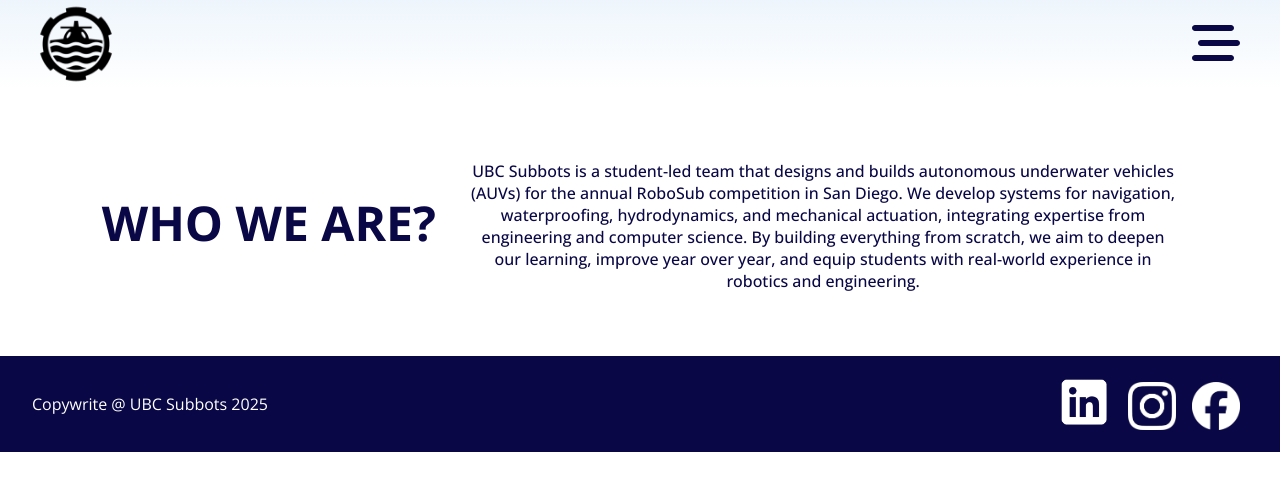
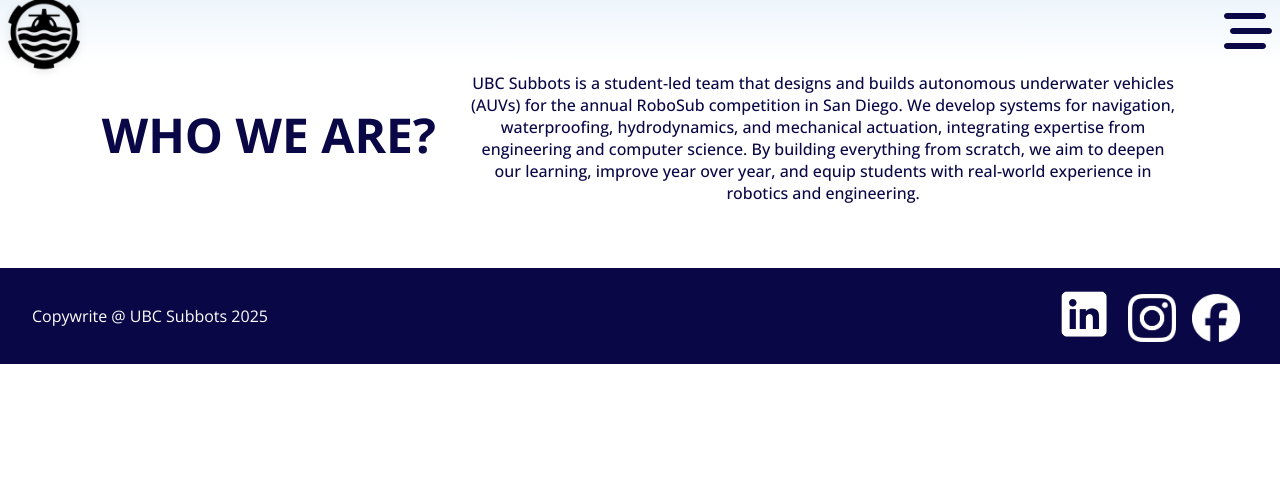
Before and after one commit to ubc-subbots/website, a React (Create React App) app: page /about in a window 1280 px wide. Shown: the top 490 px of the page. Built offline with nearby package versions, Linux system fonts and the light colour scheme; no server answers; a web font is replaced by a local one.

Commit message:
added nice background to top-menu

```diff
--- a/public/index.html
+++ b/public/index.html
@@ -26,6 +26,7 @@
       href="https://fonts.googleapis.com/css2?family=Open+Sans:ital,wght@0,300..800;1,300..800&display=swap"
       rel="stylesheet"
     />
+    <meta name="viewport" content="width=device-width, initial-scale=1.0" />
     <title>UBC Subbots</title>
     <link rel="stylesheet" href="./style.css" />
   </head>
--- a/src/components/Home/home.css
+++ b/src/components/Home/home.css
@@ -1,23 +1,19 @@
-.Main {
+/* .Main {
   display: flex;
   flex-direction: column;
-  justify-content: center;
-  align-items: center;
   width: 100%;
-  top: -5.5rem;
+  min-height: 100vh;
+  position: relative;
 }
+*/
 
 .Container {
-  height: fit-content;
-  z-index: 0;
-  margin: 0;
-  padding: 0;
+  width: 100%;
+  height: 100vh; /*This ensures the home screen looks nice and smooth*/
+
   box-sizing: border-box;
-  width: 100%;
-  min-height: 100vh;
   overflow-x: hidden;
 
-  height: 100vh;
   background:
     radial-gradient(ellipse at 50% -10%, rgba(0, 4, 131, 0.3), transparent 60%),
     radial-gradient(
@@ -43,8 +39,8 @@
   flex-direction: column;
   justify-content: center;
   align-items: center;
-  padding: 2rem 2rem;
   text-align: center;
+  padding-top: 2rem;
 }
 
 .title2 {
@@ -188,8 +184,52 @@ canvas {
   color: rgb(9, 7, 69);
 }
 
-.Main {
-  width: 100%;
-  overflow-x: hidden;
-  position: relative;
+@media (max-width: 768px) {
+  /* MAIN TITLES */
+  .title2 {
+    font-size: 3rem;
+  } /* was 6rem */
+  .title3 {
+    font-size: 1.25rem;
+  } /* was 2rem  */
+  .title {
+    padding: 1.25rem 1rem;
+  }
+
+  /* 3-D CANVAS  */
+  .canvas-wrapper {
+    height: 40vh;
+  } /* was 70vh */
+
+  /* YELLOW BANNER */
+  .home-subtitle {
+    flex-direction: column; /* stack the three words */
+    gap: 0.5rem;
+    height: auto;
+    padding: 1rem 0;
+  }
+  .home-subtitle1 {
+    font-size: 1.5rem;
+  }
+
+  /* PROJECT CARDS – stack instead of side by side */
+  .teams {
+    flex-direction: column;
+    height: auto;
+  }
+  .home-software,
+  .home-electrical,
+  .home-mechanical {
+    width: 100%;
+    height: 28vh;
+    background-size: cover;
+  }
+
+  /* Buttons on the project cards */
+  .home-software-title,
+  .home-electrical-title,
+  .home-mechanical-title {
+    font-size: 0.9rem;
+    padding: 0.75rem 0.75rem;
+  }
 }
--- a/src/components/Home/home.jsx
+++ b/src/components/Home/home.jsx
@@ -15,6 +15,7 @@ export default function Home() {
   const [scrolled, setScrolled] = useState(false);
 
   useEffect(() => {
+    // handles color change when scrolling
     const handleScroll = () => {
       setScrolled(window.scrollY > 100); // adjust threshold as needed
     };
--- a/src/components/Navbar/navbar.css
+++ b/src/components/Navbar/navbar.css
@@ -1,8 +1,10 @@
 .nav-container {
-  padding: 0 2rem;
+  height: 4rem; /* Add explicit height */
   display: flex;
   align-items: center;
-  position: sticky;
+  position: fixed;
+  width: 100%;
+  background: transparent; /* Start transparent */
   top: 0;
   z-index: 10;
   background: linear-gradient(
@@ -11,6 +13,17 @@
     rgba(238, 247, 255, 0)
   );
   /* backdrop-filter: blur(1px); */
+}
+
+.menu-toggle {
+  color: rgb(9, 7, 69);
+  background: rgba(255, 255, 255, 0.5); /* Semi-transparent background */
+  border-radius: 50%;
+  padding: 0.5rem;
+}
+
+.logo {
+  filter: drop-shadow(0 2px 4px rgba(0, 0, 0, 0.1));
 }
 
 .nav-content {
@@ -160,3 +173,28 @@
   width: 3.5rem;
   height: auto;
 }
+
+/* ----------  MOBILE < 768 px  ---------- */
+@media (max-width: 768px) {
+  /* Shrink side padding */
+  .nav-container {
+    padding: 0 1rem;
+  }
+
+  /* Logo icon */
+  .logo {
+    width: 3.5rem;
+  } /* was 5.5rem */
+
+  /* Hamburger icon */
+  .menu-toggle {
+    font-size: 1.5rem; /* was 2rem  */
+    padding: 0.25rem;
+  }
+
+  /* Social icons in the overlay */
+  .navbar-socials img {
+    width: 2rem;
+    height: 2rem;
+  }
+}
--- a/src/components/Navbar/navbar.js
+++ b/src/components/Navbar/navbar.js
@@ -1,4 +1,4 @@
-import React, { useState } from 'react';
+import React, { useState, useEffect } from 'react';
 import { NavLink, useNavigate, useLocation } from 'react-router-dom';
 import Logo from '../../assets/logo.png';
 import './navbar.css';
@@ -11,6 +11,18 @@ import Facebook from '../../assets/facebook2.png';
 const Navbar = () => {
   const navigate = useNavigate();
   const [menuOpen, setMenuOpen] = useState(false);
+  const [scrollProgress, setScrollProgress] = useState(0);
+
+  useEffect(() => {
+    const handleScroll = () => {
+      // Calculate scroll progress (0 to 1) over first 100px of scroll
+      const progress = Math.min(window.scrollY / 100, 1);
+      setScrollProgress(progress);
+    };
+
+    window.addEventListener('scroll', handleScroll);
+    return () => window.removeEventListener('scroll', handleScroll);
+  }, []);
 
   const handleClick = () => {
     navigate('/joinus');
@@ -21,8 +33,21 @@ const Navbar = () => {
     setMenuOpen(!menuOpen);
   };
 
+  const backgroundColor = {
+    r: 255,
+    g: 255,
+    b: 255,
+    a: scrollProgress * 0.9,
+  };
+
   return (
-    <nav className='nav-container'>
+    <nav
+      className='nav-container'
+      style={{
+        backgroundColor: `rgba(${backgroundColor.r}, ${backgroundColor.g}, ${backgroundColor.b}, ${backgroundColor.a})`,
+        backdropFilter: `blur(${scrollProgress * 8}px)`,
+      }}
+    >
       <div className='nav-content'>
         <img src={Logo} alt='logo' className='logo' />
 
```
